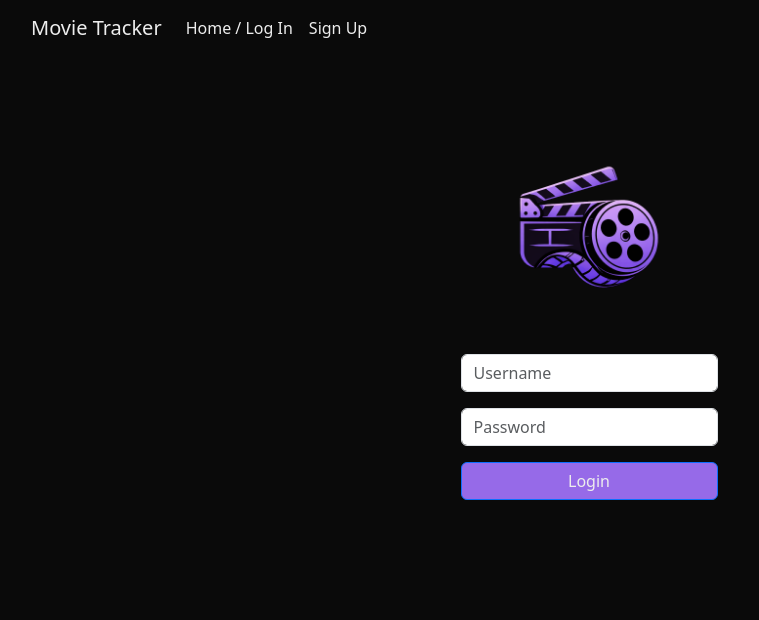
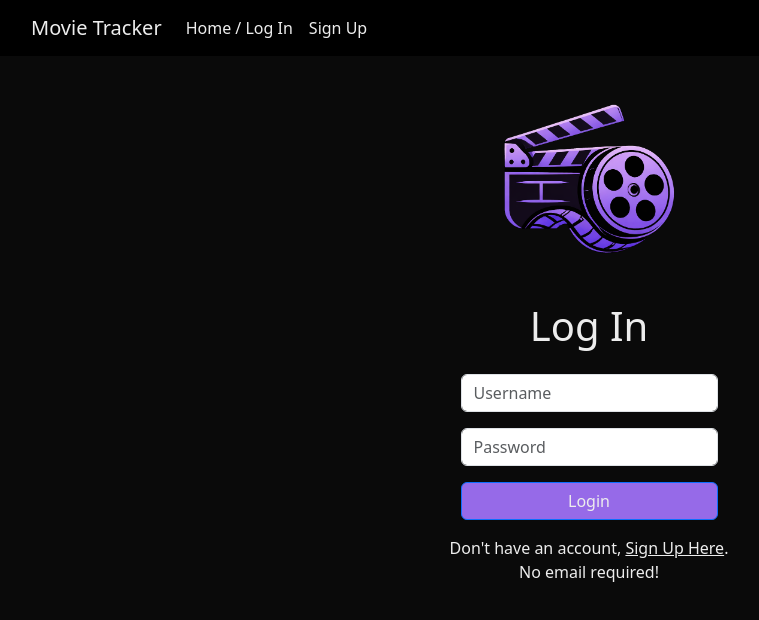
Before and after one commit to KyleMardell/movie-tracker-frontend, a Next.js app: page /login in a window 1280 px wide. Shown: the top 620 px of the page, without its empty margins (51-810 px from the left). Built offline with nearby package versions, Linux system fonts and the light colour scheme.

Commit message:
Add multiple UX changes including a default image when no movie poster exists, changing the logo to webp format and adjusting styles accordingly. Make nav background black and dropdown icon light grey. Add top padding to the body to adjust for fixed nav bar.

```diff
--- a/src/app/components/moviecard/MovieCard.module.css
+++ b/src/app/components/moviecard/MovieCard.module.css
@@ -10,6 +10,10 @@
     margin-left: 0;
 }
 
+.backupName {
+    color: white;
+}
+
 @media (max-width: 768px) {
     .movieCard {
         min-width: 120;
--- a/src/app/components/nav/NavBar.tsx
+++ b/src/app/components/nav/NavBar.tsx
@@ -28,7 +28,7 @@ const NavBar = () => {
     // displays a log out confirmation modal on log out
     return (
         <>
-        <Navbar expanded={expanded} ref={ref} expand="lg">
+        <Navbar expanded={expanded} ref={ref} expand="lg" bg="black" data-bs-theme="dark" fixed="top">
             <Container>
                 <Navbar.Brand as={Link} href="/">Movie Tracker</Navbar.Brand>
                 <Navbar.Toggle onClick={() => setExpanded(!expanded)} aria-controls="navbar-nav" />
--- a/src/app/dashboard/page.tsx
+++ b/src/app/dashboard/page.tsx
@@ -188,9 +188,9 @@ const DashboardPage = () => {
                     </p>
                 </Alert>
             )}
-            <Row>
-                <Col className="text-center my-5">
-                    <h1>Dashboard</h1>
+            <Row className="text-center my-5">
+                <Col>
+                    <h1>Home</h1>
                 </Col>
             </Row>
             <Row>
--- a/src/app/globals.css
+++ b/src/app/globals.css
@@ -15,6 +15,7 @@ body {
     font-family: Arial, Helvetica, sans-serif;
     -webkit-font-smoothing: antialiased;
     -moz-osx-font-smoothing: grayscale;
+    padding-top: 56px;
 }
 
 * {
--- a/src/app/login/LoginPage.module.css
+++ b/src/app/login/LoginPage.module.css
@@ -1,6 +1,6 @@
 .logo {
     width: auto;
-    height: 250px;
+    height: 150px;
     display: block;
     margin: 0 auto;
 }
--- a/src/app/login/page.tsx
+++ b/src/app/login/page.tsx
@@ -5,6 +5,7 @@ import { login } from "../lib/api";
 import { useRouter } from "next/navigation";
 import { useAuth } from "../useAuth";
 import { Container, Row, Col, Button, Alert, Form } from "react-bootstrap";
+import Link from "next/link";
 import styles from "./LoginPage.module.css";
 
 // log in page allows users to log in
@@ -58,9 +59,14 @@ const LoginPage = () => {
                     </Alert>
                 )
             }
-            <Row className="mt-5">
+            <Row className="my-5">
                 <Col>
-                    <img src="/images/logo.png" alt="Movie Tracker Logo" className={styles.logo} />
+                    <img src="/images/logo.webp" alt="Movie Tracker Logo" className={styles.logo} />
+                </Col>
+            </Row>
+            <Row className="text-center mb-3">
+                <Col>
+                    <h1>Log In</h1>
                 </Col>
             </Row>
             <Row>
@@ -78,6 +84,11 @@ const LoginPage = () => {
                     </Form>
                 </Col>
             </Row>
+            <Row className="text-center my-3">
+                <Col>
+                    <p>Don't have an account, <Link href="/signup">Sign Up Here</Link>.<br />No email required!</p>
+                </Col>
+            </Row>
         </Container>
     )
 }
--- a/src/app/signup/SignUpPage.module.css
+++ b/src/app/signup/SignUpPage.module.css
@@ -1,6 +1,6 @@
 .logo {
     width: auto;
-    height: 250px;
+    height: 150px;
     display: block;
     margin: 0 auto;
 }
```
Also changed, not shown: src/app/components/moviecard/MovieCard.tsx (+17 -2 lines), src/app/movieslist/page.tsx (+5 -5 lines), src/app/search/page.tsx (+6 -1 lines), src/app/signup/page.tsx (+7 -2 lines), public/images/logo.webp (added).
